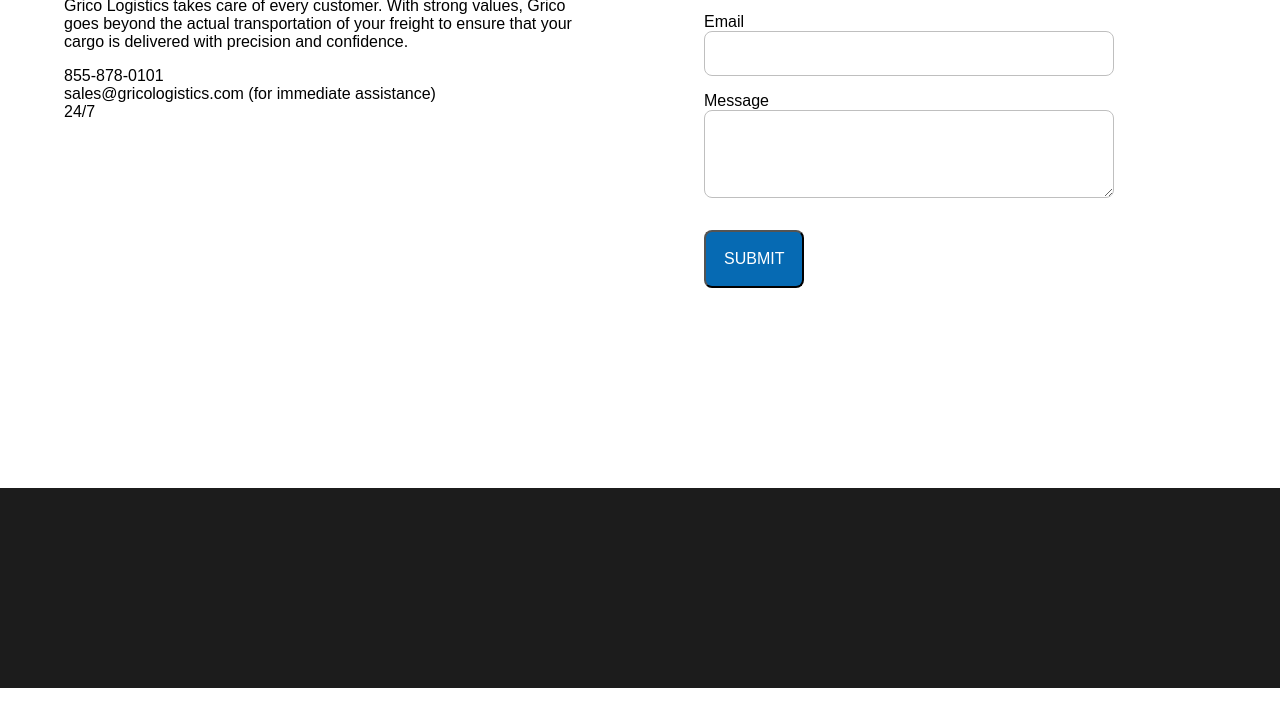
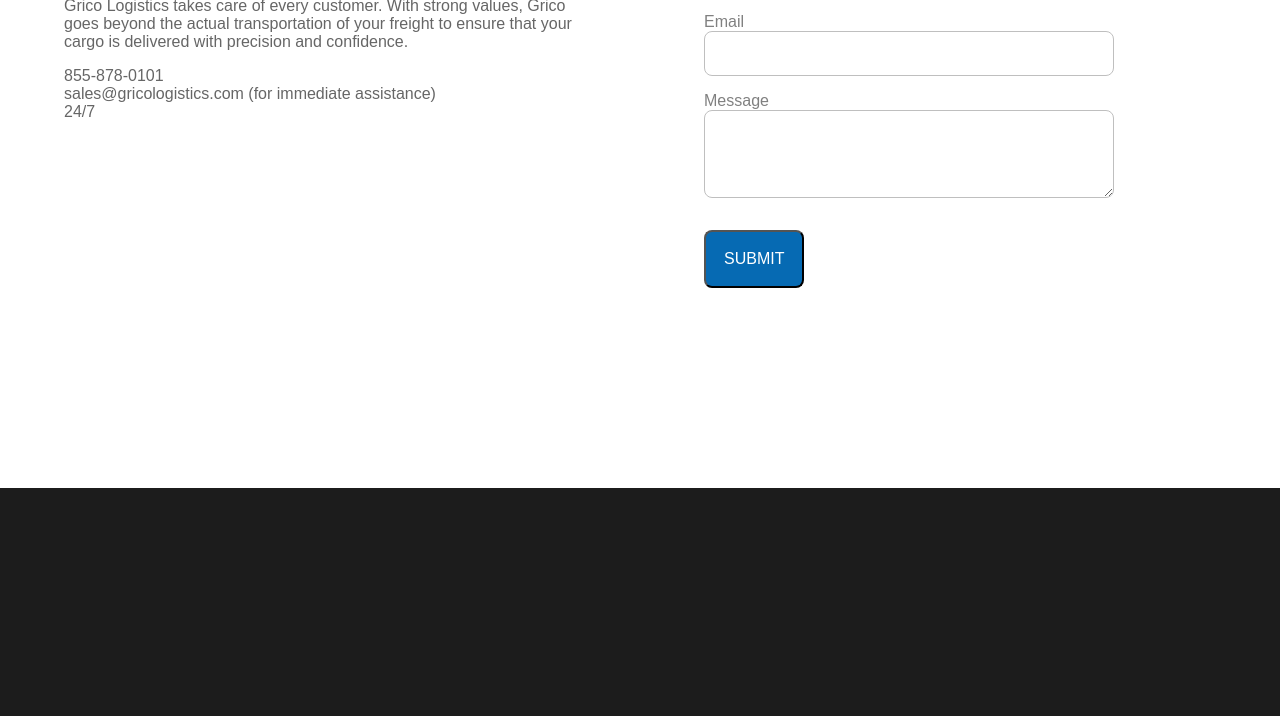
Before and after one commit to MichaelGridin/Grico, a plain HTML site: page index.html in a window 1280 px wide. Shown: the part 384-1100 px from the top of the page. Before the commit the page ends 1072 px from the top, so only its background shows below. Drawn offline with Linux system fonts and the light colour scheme.

Commit message:
Changed Grico

```diff
--- a/index.html
+++ b/index.html
@@ -19,29 +19,31 @@
     <main>
         <div class="text-div">
             <h1>GET IN TOUCH</h1>
-            <p>
+            <p style="color: #666666;">
                 Grico Logistics takes care of every customer. With strong values, Grico goes beyond the actual transportation of your freight to ensure that your cargo is delivered with precision and confidence.
             </p>
-            <span>855-878-0101</span>
-            <span>sales@gricologistics.com (for immediate assistance)</span>
-            <span>24/7</span>
+            <span style="color: #666666;">855-878-0101</span>
+            <span style="color: #666666;">sales@gricologistics.com (for immediate assistance)</span>
+            <span style="color: #666666;">24/7</span>
         </div>
         <form>
             <div class="input-div">
-                <label>Full name</label>
+                <label class="form-label">Full name</label>
                 <input type="text">
             </div>
             <div class="input-div">
-                <label>Phone</label>
+                <label class="form-label">Phone</label>
                 <input type="text">
             </div>
             <div class="input-div">
-                <label>Email</label>
+                <label class="form-label">Email</label>
                 <input type="text">
             </div>
             <div class="input-div">
-                <label>Message</label>
-                <textarea></textarea>
+                <label class="form-label">Message</label>
+                <textarea>
+
+                </textarea>
             </div>
             <input type="submit" value="SUBMIT">
         </form>
--- a/style.css
+++ b/style.css
@@ -59,6 +59,10 @@
         flex-direction: column;
     }
 
+    .form-label {
+        color: #808080;
+    }
+
     input[type="text"] {
         background: #FFFFFF;
         border: 1px solid #BFBFBF;
@@ -86,7 +90,7 @@
     footer {
         background: #1C1C1C;
         width: 100%;
-        height: 200px;
+        height: 420px;
         margin-top: 200px;
     }
 
```
